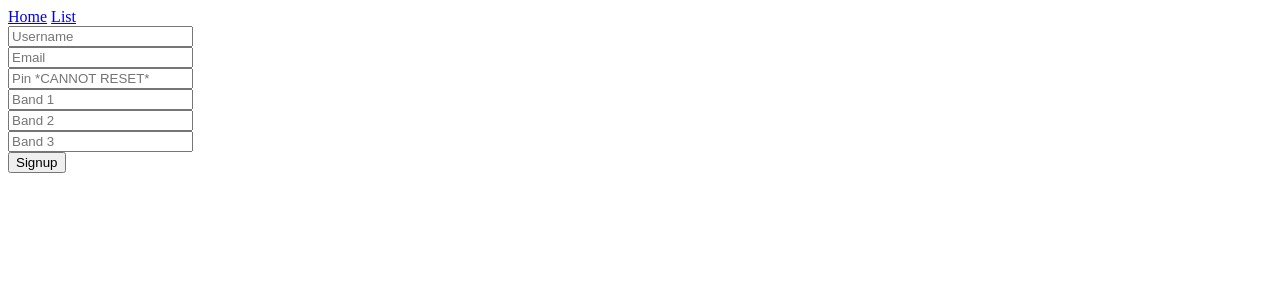
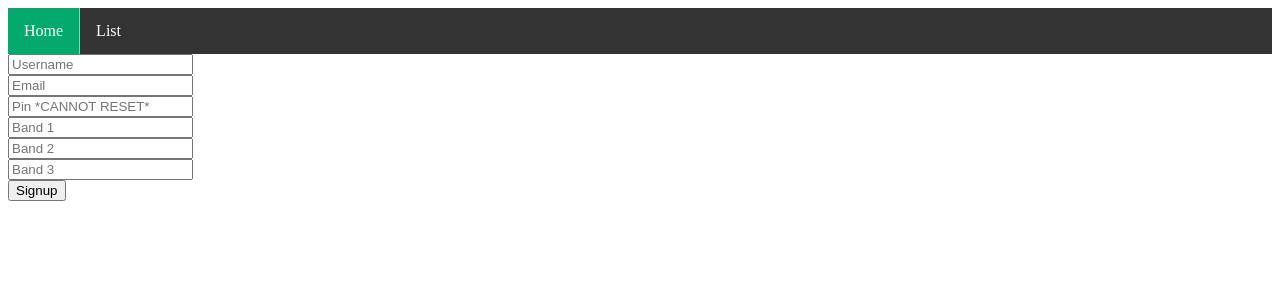
Before and after one commit to Alexcchip/MyTop3, a Flask app: page / in a window 1280 px wide. Shown: the top 300 px of the page. Run offline with Flask 2, Linux system fonts and the light colour scheme.

Commit message:
Final push of the day (maybe)

```diff
--- a/static/styles/style.css
+++ b/static/styles/style.css
@@ -1,3 +1,45 @@
 #test {
     padding-left: 20px;
 }
+
+.nav {
+    display: flex;
+    justify-content: center;
+    color:black;
+        list-style-type: none;
+        margin: 0;
+        padding: 0;
+}
+
+ul {
+    list-style-type: none;
+    margin: 0;
+    padding: 0;
+    overflow: hidden;
+    background-color: #333;
+  }
+
+  li {
+    float: left;
+    border-right:1px solid #bbb;
+  }
+
+  li:last-child {
+    border-right: none;
+  }
+
+  li a {
+    display: block;
+    color: white;
+    text-align: center;
+    padding: 14px 16px;
+    text-decoration: none;
+  }
+
+  li a:hover:not(.active) {
+    background-color: #111;
+  }
+
+  .active {
+    background-color: #04AA6D;
+  }
--- a/templates/index.html
+++ b/templates/index.html
@@ -25,13 +25,10 @@
 		{% endfor %}
 	{% endif %}
 	{% endwith %}
-    <div>
-        <nav class="nav">
-            <a class="nav-link active" aria-current="page" href="{{url_for('home')}}">Home</a>
-            <a class="nav-link" href="{{url_for('list')}}">List</a>
-        <nav>
-    </div>
-
+    <ul>
+        <li><a class="active" href="{{url_for('home')}}">Home</a></li>
+        <li><a href="{{url_for('list')}}">List</a></li>
+    </ul>
         <form method="POST">
          <div>
             <input type="text" name="userr" id="userr" placeholder="Username" required><br>
```
Also changed, not shown: templates/list.html (+4 -6 lines).
